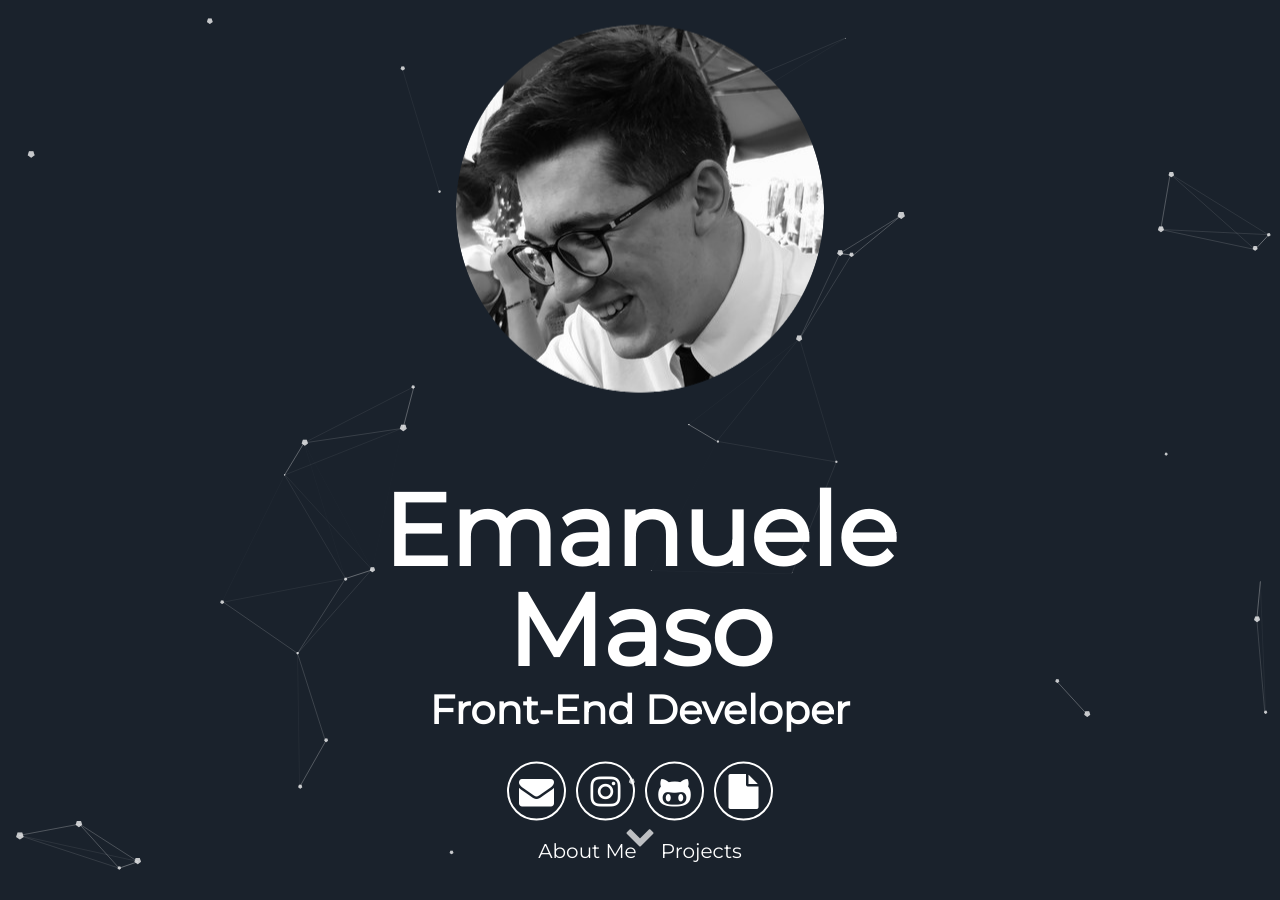
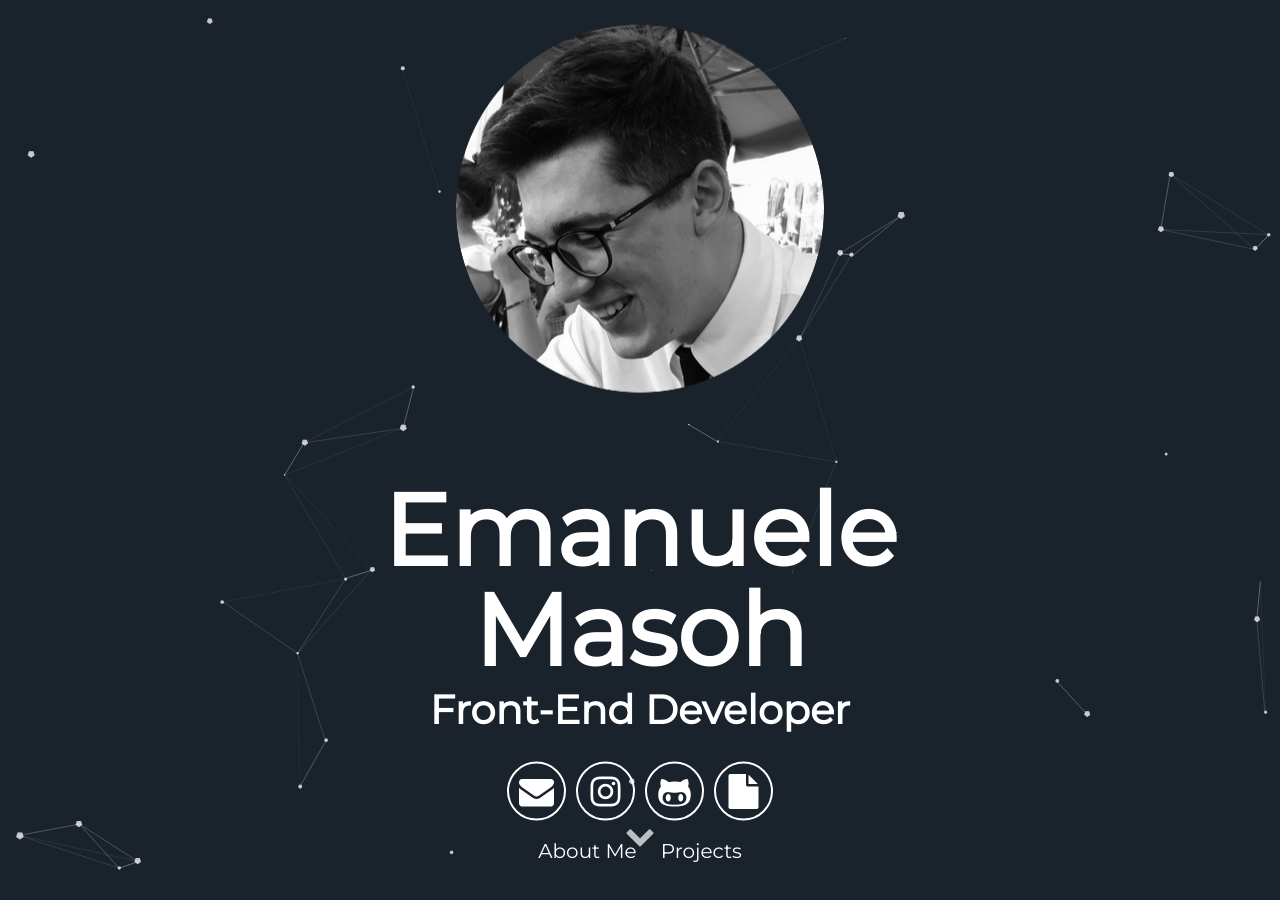
Before and after one commit to ClarkStoro/clarkstoro.github.io, a Jekyll site: the page built from index.html, in a window 1280 px wide and 900 px high. Built offline with Jekyll 4.4.1, drawn with Linux system fonts in a browser that asks for light colours.

Commit message:
Update header.html

```diff
--- a/_includes/header.html
+++ b/_includes/header.html
@@ -6,7 +6,7 @@
 
     </div>
       <h1>
-        <span class="site-title">{{site.username}}</span>
+        <span class="site-title">{{site.username}}h</span>
         <span class="site-description">{{site.user_title}}</span>
       </h1>
       <div class="header-icons">
```
